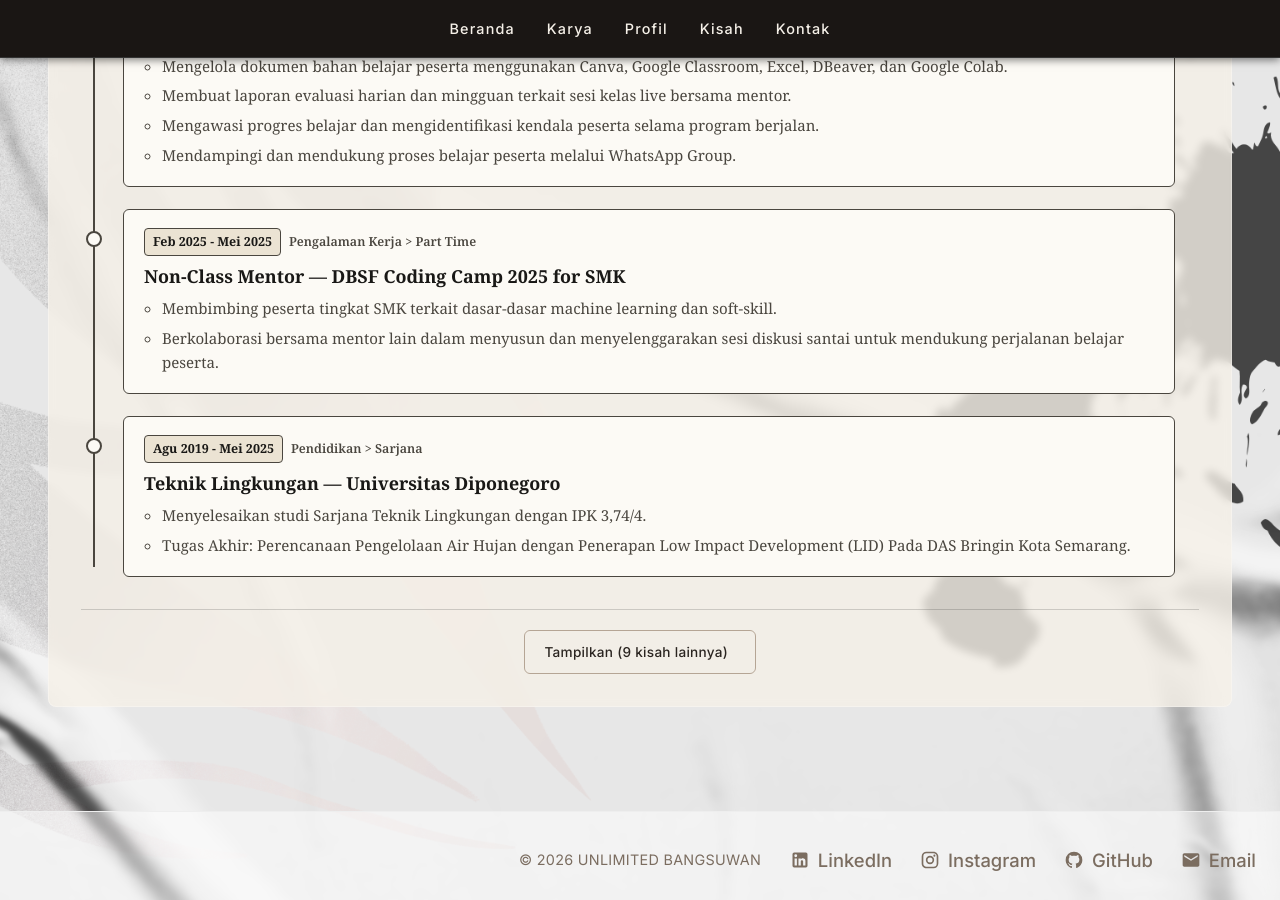
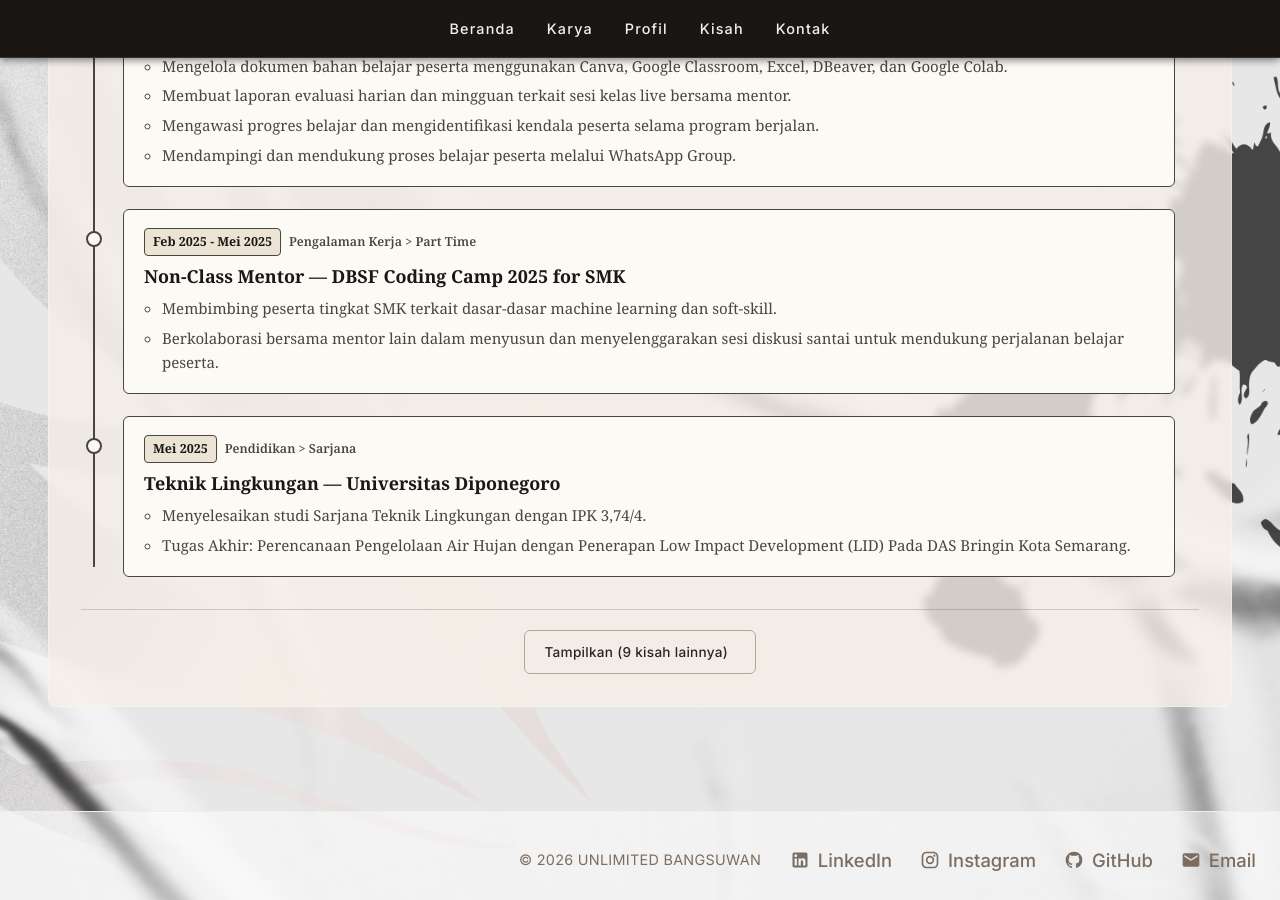
Before and after one commit to Sulbae/Sulbae.github.io, a Jekyll site: the page built from index.md, in a window 1280 px wide and 900 px high, scrolled down 2650 px. Built offline with Jekyll 4.4.1, drawn with Linux system fonts in a browser that asks for light colours.

Commit message:
Update kisah.yml

```diff
--- a/_data/kisah.yml
+++ b/_data/kisah.yml
@@ -16,7 +16,7 @@
     - "Membimbing peserta tingkat SMK terkait dasar-dasar machine learning dan soft-skill."
     - "Berkolaborasi bersama mentor lain dalam menyusun dan menyelenggarakan sesi diskusi santai untuk mendukung perjalanan belajar peserta."
 
-- periode: "Agu 2019 - Mei 2025"
+- periode: "Mei 2025"
   kategori: "Pendidikan > Sarjana"
   judul: "Teknik Lingkungan — Universitas Diponegoro"
   deskripsi:
```
